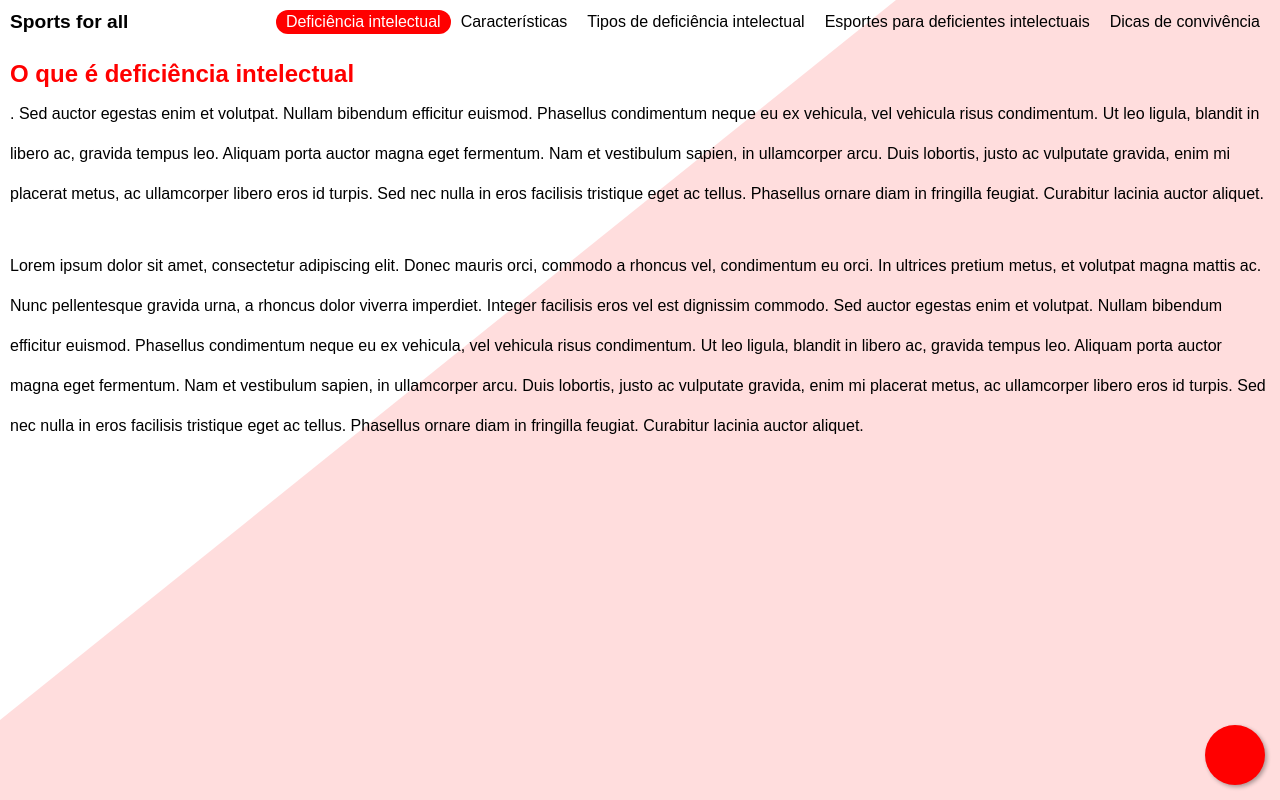
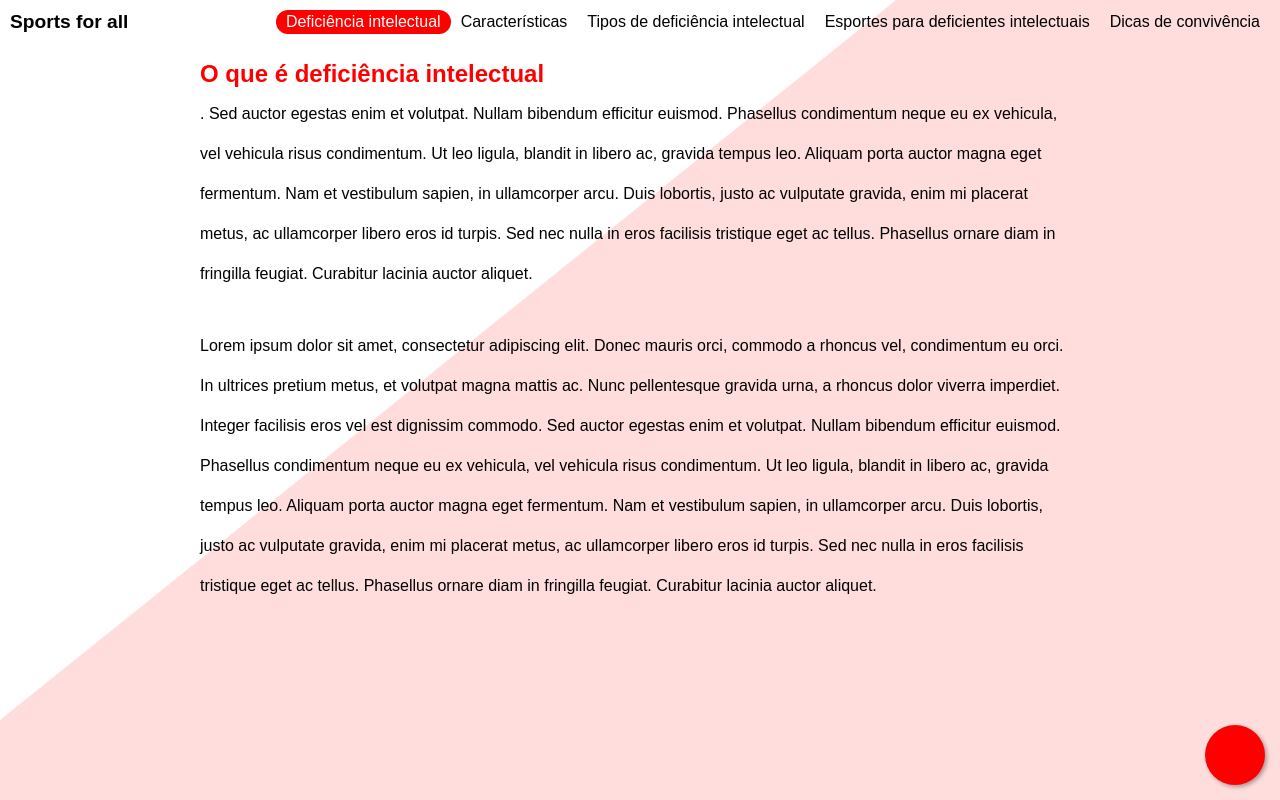
Before and after one commit to Raffa064/trabalho-de-eletiva, a Next.js app: page / in a window 1280 px wide. Built offline with nearby package versions, Linux system fonts and the light colour scheme.

Commit message:
Some content and layout fixes

```diff
--- a/pages/sports.js
+++ b/pages/sports.js
@@ -29,11 +29,11 @@ export default function Home() {
           <img src="/image4.jpg"></img>
         </AdjustableImages>
         <h3>Futebol</h3>
+        <p>O futebol adaptado é outra opção popular, com versões que variam desde o futebol de cinco para pessoas com deficiência visual até o futebol de sete para pessoas com deficiência intelectual.</p>
         <AdjustableImages>
           <img src="/image-0.jpg"></img>
           <img src="/image-1.jpg"></img>
         </AdjustableImages>
-        <p>O futebol adaptado é outra opção popular, com versões que variam desde o futebol de cinco para pessoas com deficiência visual até o futebol de sete para pessoas com deficiência intelectual.</p>
         <h3>Boliche</h3>
         <p>Finalmente, o boliche é um esporte popular que oferece um ambiente descontraído e social, permitindo que pessoas com deficiência intelectual participem e interajam com amigos e familiares enquanto se divertem.</p>
         <AdjustableImages>
--- a/styles/globals.css
+++ b/styles/globals.css
@@ -94,7 +94,7 @@ nav ul li .activedTopic {
 }
 
 .goUp:hover {
-  background: orange;
+  background: #f50;
 }
 
 @keyframes goUpAnimation {
@@ -113,7 +113,7 @@ nav ul li .activedTopic {
 
 main {
   padding: 10px;
-  max-width: 1600px;
+  max-width: 900px;
   margin: auto;
   line-height: 2.5rem;
 }
```
